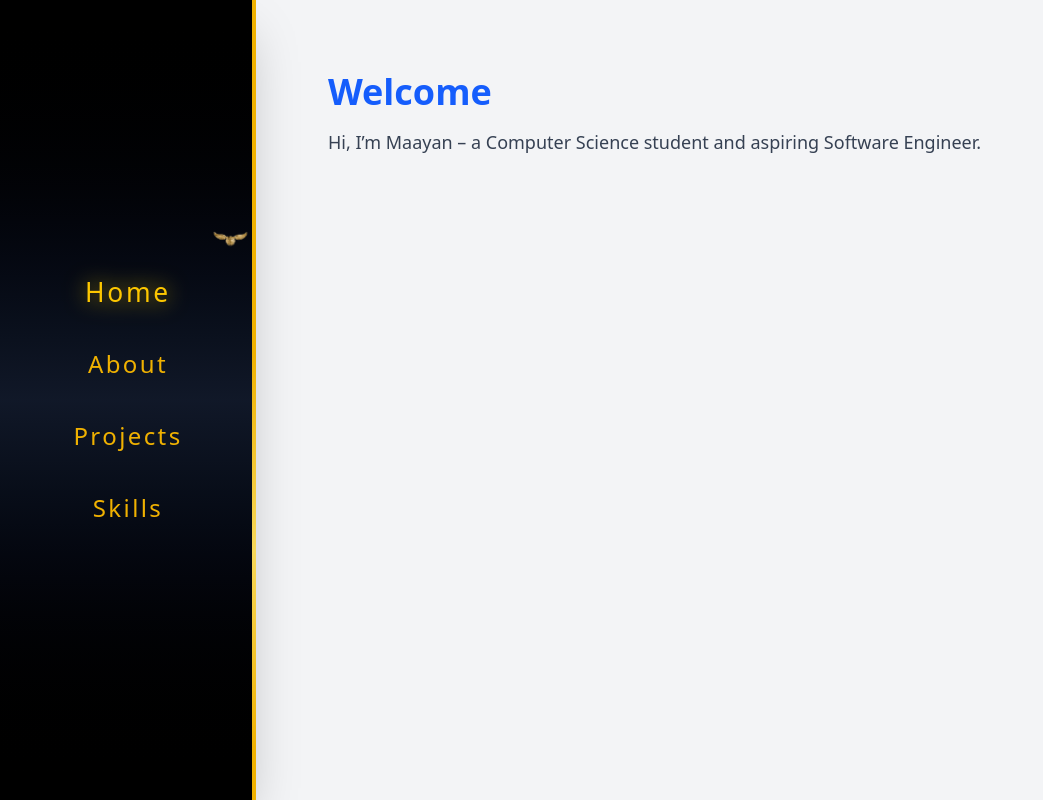
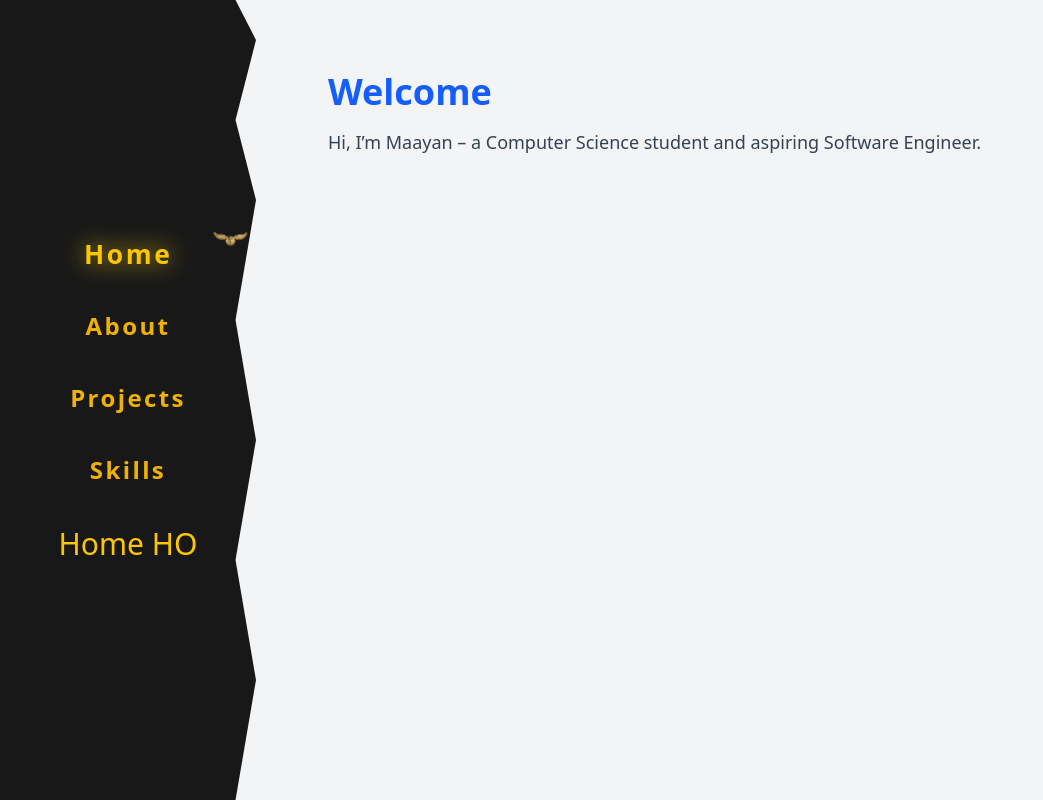
Before and after one commit to maaayan3330/Portfolio, a React (Vite) app in the folder my-portfolio/: page / in a window 1280 px wide. Shown: the whole page, without its empty margins (0-1043 px from the left). Built offline with nearby package versions, Linux system fonts and the light colour scheme.

Commit message:
גכדג

```diff
--- a/my-portfolio/src/Sidebar.css
+++ b/my-portfolio/src/Sidebar.css
@@ -1,30 +1,15 @@
-@keyframes shimmerFlow {
-  0% {
-    transform: translateY(-100%);
-    opacity: 0;
-  }
-  30% {
-    opacity: 1;
-  }
-  70% {
-    opacity: 1;
-  }
-  100% {
-    transform: translateY(100%);
-    opacity: 0;
-  }
+.sidebar-zigzag {
+  clip-path: polygon(
+    92% 0%,
+    100% 5%,
+    92% 15%,
+    100% 25%,
+    92% 40%,
+    100% 55%,
+    92% 70%,
+    100% 85%,
+    92% 100%,
+    0% 100%,
+    0% 0%
+  );
 }
-
-.shimmer-effect {
-  position: absolute;
-  left: 0;
-  width: 100%;
-  height: 50%;
-  background: linear-gradient(
-    to bottom,
-    rgba(255, 255, 200, 0) 0%,
-    rgba(255, 255, 180, 0.8) 50%,
-    rgba(255, 255, 200, 0) 100%
-  );
-  animation: shimmerFlow 3s infinite ease-in-out;
-}
--- a/my-portfolio/src/Sidebar.jsx
+++ b/my-portfolio/src/Sidebar.jsx
@@ -3,22 +3,27 @@ import "./Sidebar.css"
 
 function Sidebar() {
   const linkClasses = ({ isActive }) =>
-    `text-2xl font-harry tracking-widest transition-all duration-500
-    ${isActive
-      ? "text-yellow-400 scale-110 drop-shadow-[0_0_10px_rgba(255,215,0,0.8)]"
-      : "text-yellow-500 hover:text-yellow-300 hover:scale-110 hover:drop-shadow-[0_0_8px_rgba(255,223,0,0.7)]"}`
+  `text-2xl font-harry font-bold tracking-widest transition-all duration-500
+  ${isActive
+    ? "text-yellow-400 scale-110 drop-shadow-[0_0_10px_rgba(255,215,0,0.8)]"
+    : "text-yellow-500 hover:text-yellow-300 hover:scale-110 hover:drop-shadow-[0_0_8px_rgba(255,223,0,0.7)]"}`
 
   return (
-    <div className="h-screen w-64 bg-gradient-to-b from-black via-gray-900 to-black flex flex-col items-center justify-center gap-10 shadow-2xl relative">
-      {/* קו מוזהב עם ברק קסום */}
-      <div className="absolute top-0 right-0 h-full w-1 bg-yellow-500 overflow-hidden">
-        <div className="shimmer-effect"></div>
-      </div>
-
+    <div className="relative flex">
+      {/* ה־Sidebar עם החיתוך */}
+      <div className="sidebar-zigzag h-screen w-64 bg-black/90 backdrop-blur-md flex flex-col items-center justify-center gap-10 shadow-2xl">
       <NavLink to="/" className={linkClasses}>Home</NavLink>
       <NavLink to="/about" className={linkClasses}>About</NavLink>
       <NavLink to="/projects" className={linkClasses}>Projects</NavLink>
       <NavLink to="/skills" className={linkClasses}>Skills</NavLink>
+
+      <NavLink to="/" className="font-harry text-3xl text-yellow-400">
+        Home HO
+      </NavLink>
+
+    </div>
+
+      <div className="zigzag-border"></div>
     </div>
   )
 }
--- a/my-portfolio/src/index.css
+++ b/my-portfolio/src/index.css
@@ -1,8 +1,5 @@
 @import "tailwindcss";
 
-body {
-  cursor: url('/harray-cursor.png') 16 16, auto;
-}
 
 /* אנימציית הסניץ */
 @keyframes snitch-rotate {
@@ -18,3 +15,10 @@ body {
   75%  { transform: translateY(10px); }
   100% { transform: translateY(0px); }
 }
+
+@font-face {
+  font-family: "HarryP";
+  src: url("/fonts/HARRYP__.TTF") format("truetype");
+  font-weight: normal;
+  font-style: normal;
+}
--- a/my-portfolio/tailwind.config.js
+++ b/my-portfolio/tailwind.config.js
@@ -1,4 +1,3 @@
-/** @type {import('tailwindcss').Config} */
 export default {
   content: [
     "./index.html",
@@ -6,8 +5,8 @@ export default {
   ],
   theme: {
     extend: {
-       fontFamily: {
-        harry: ["Cinzel Decorative", "serif"],
+      fontFamily: {
+        harry: ["HarryP", "serif"], // תמיד להוסיף fallback
       },
     },
   },
```
Also changed, not shown: my-portfolio/public/fonts/HARRYP__.TTF (added).
